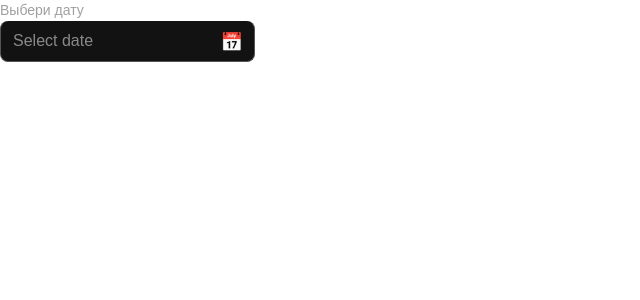
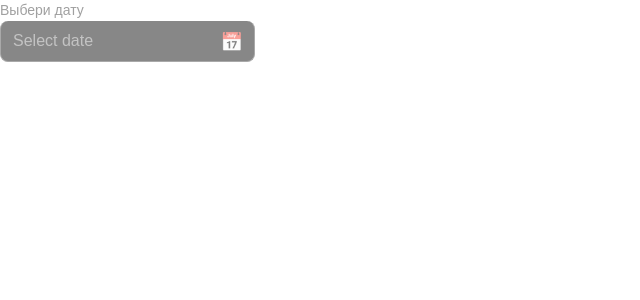
Before and after one commit to makishima44/next_js_training, a Next.js app: page / in a window 1280 px wide. Shown: the top 300 px of the page, without its empty margins (0-640 px from the left). Built offline with nearby package versions, Linux system fonts and the light colour scheme.

Commit message:
refactor: change style

```diff
--- a/src/component/DatPicker/DatePicker.module.scss
+++ b/src/component/DatPicker/DatePicker.module.scss
@@ -53,10 +53,6 @@
   border-radius: 50%;
 }
 
-.today {
-  border: 1px solid #2563eb;
-}
-
 .otherMonth {
   color: #555;
 }
@@ -83,23 +79,20 @@
   border-radius: 0;
 }
 
-.selected {
-  background-color: #2563eb;
-  color: #fff;
+.today {
+  border: none;
+  color: #3b82f6;
 }
 
-.today {
-  border: 1px solid #2563eb;
+.weekend {
+  color: #ef4444;
+  font-weight: 600;
 }
 
 .inputWrapper.disabled .input {
   border-top: none;
   border-color: #555;
   cursor: not-allowed;
-}
-.weekend {
-  color: #ef4444;
-  font-weight: 600;
 }
 
 .inputWrapper.error .input {
@@ -111,3 +104,9 @@
   color: #ef4444;
   font-size: 12px;
 }
+
+.disabled {
+  color: #555;
+  pointer-events: none;
+  opacity: 0.5;
+}
```
